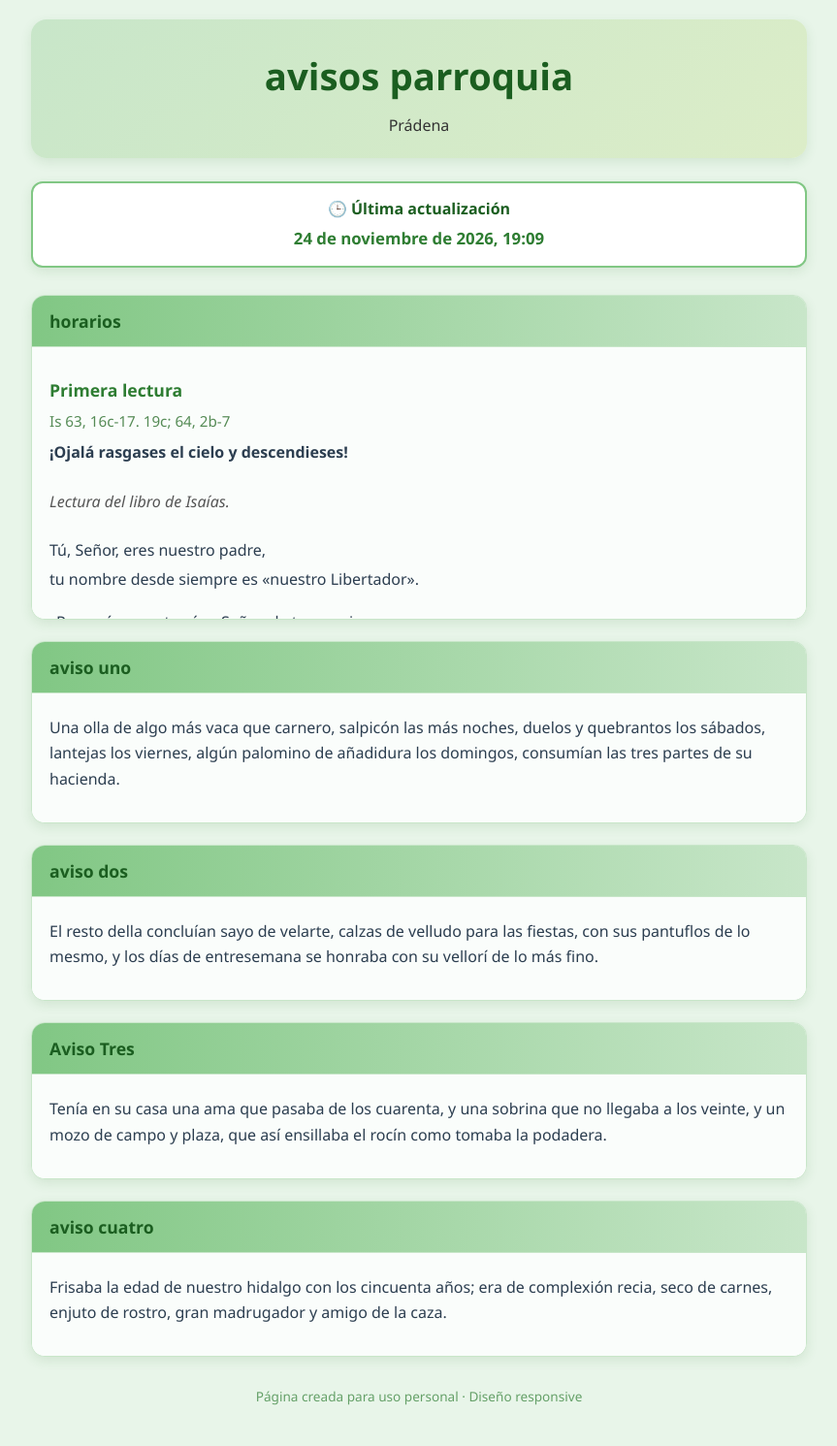
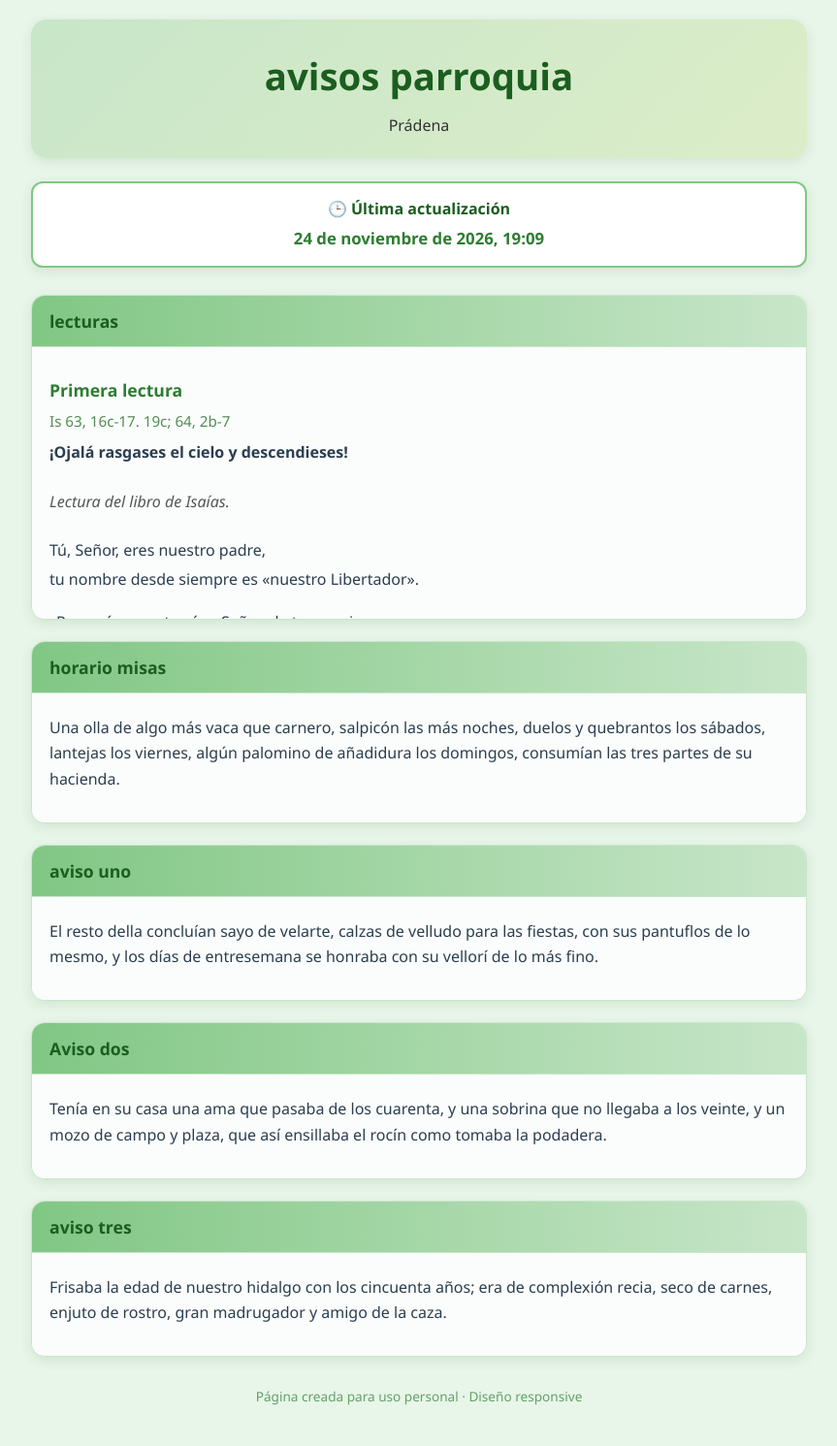
Before and after one commit to marrtinlolo/parroquia, a plain HTML site: page index.html in a window 1280 px wide. Shown: the whole page at 97% size, without its empty margins (208-1071 px from the left). Drawn offline with Linux system fonts and the light colour scheme.

Commit message:
Actualizar index.html

```diff
--- a/index.html
+++ b/index.html
@@ -177,31 +177,31 @@
 
     <!-- TEXTO UNO -->
     <div class="seccion">
-      <div class="seccion-titulo">horarios</div>
+      <div class="seccion-titulo">lecturas</div>
       <div class="texto-scrollable" id="texto1">Cargando texto uno...</div>
     </div>
 
     <!-- TEXTO DOS -->
     <div class="seccion">
-      <div class="seccion-titulo">aviso uno</div>
+      <div class="seccion-titulo">horario misas</div>
       <div class="texto-scrollable" id="texto2">Cargando texto dos...</div>
     </div>
 
     <!-- TEXTO TRES -->
     <div class="seccion">
-      <div class="seccion-titulo">aviso dos</div>
+      <div class="seccion-titulo">aviso uno</div>
       <div class="texto-scrollable" id="texto3">Cargando texto tres...</div>
     </div>
 
     <!-- TEXTO CUATRO -->
     <div class="seccion">
-      <div class="seccion-titulo">Aviso Tres</div>
+      <div class="seccion-titulo">Aviso dos</div>
       <div class="texto-scrollable" id="texto4">Cargando texto cuatro...</div>
     </div>
 
     <!-- TEXTO CINCO -->
     <div class="seccion">
-      <div class="seccion-titulo">aviso cuatro</div>
+      <div class="seccion-titulo">aviso tres</div>
       <div class="texto-scrollable" id="texto5">Cargando texto cinco...</div>
     </div>
 
```
